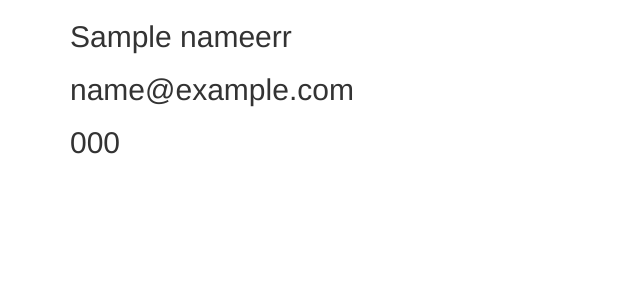
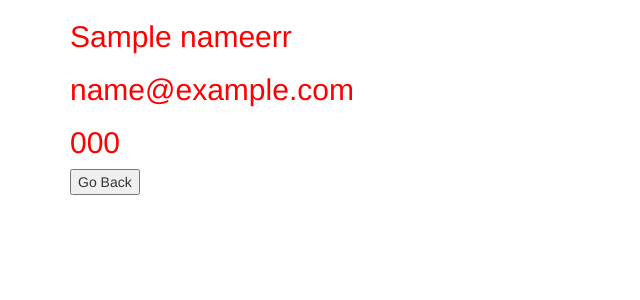
Before and after one commit to msuli1120/contactbookphp, a PHP site: template views/invalid.html.twig in a window 1280 px wide. Shown: the top 300 px of the page, without its empty margins (0-640 px from the left). Run offline with PHP 8.4, Linux system fonts and the light colour scheme; the template is opened without the code that fills it: most values are stand-ins (such as "Sample title", 1, 10 or a date in 2020); some libraries are stand-ins or nearby versions.

```diff
--- a/app/app.php
+++ b/app/app.php
@@ -7,8 +7,7 @@
 
   if(empty($_SESSION['list_of_contacts'])) {
     $_SESSION['list_of_contacts'] = array ();
-  }
-
+  };
 
   $app = new Silex\Application();
   $app->register(new Silex\Provider\TwigServiceProvider(), array(
@@ -17,7 +16,6 @@
 
   $app->get("/", function() use ($app) {
     $exist_con = array ();
-
     $adam = new Contact ("Adam", "Cafe", "friend", "206-000-0000", "adam@mail.com", "0000 1st Ave, Seattle WA", "friends" );
     $bob = new Contact ("Bob", "Uber", "friend", "206-000-0001", "bob@mail.com", "0001 1st Ave, Seattle WA", "friends" );
     $ceaser = new Contact ("Ceaser", "Restaurant", "friend", "206-000-0002", "ceaser@mail.com", "0002 1st Ave, Seattle WA", "friends" );
@@ -57,7 +55,7 @@
     $srt = array ();
     $sort_name = $_POST['sortName'];
     foreach(Contact::getContactList() as $contact) {
-      if ($sort_name === $contact->getGroup()){
+      if ($sort_name == $contact->getGroup()){
         array_push($srt, $contact);
       };
     };
--- a/src/Contact.php
+++ b/src/Contact.php
@@ -79,11 +79,9 @@
       array_push($_SESSION['list_of_contacts'], $this);
     }
 
-
     static function getContactList () {
       return $_SESSION['list_of_contacts'];
     }
-
 
     static function delete () {
       session_destroy();
--- a/views/head.html.twig
+++ b/views/head.html.twig
@@ -3,7 +3,7 @@
   <head>
     <meta charset="utf-8">
     <link rel="stylesheet" href="https://maxcdn.bootstrapcdn.com/bootstrap/3.3.7/css/bootstrap.min.css"integrity="sha384-BVYiiSIFeK1dGmJRAkycuHAHRg32OmUcww7on3RYdg4Va+PmSTsz/K68vbdEjh4u" crossorigin="anonymous">
-    <!-- <link href="/css/styles.css" rel="stylesheet" type="text/css"> -->
+    <link href="/css/styles.css" rel="stylesheet" type="text/css">
     <title>Contact Book</title>
   </head>
   <body>
--- a/views/index.html.twig
+++ b/views/index.html.twig
@@ -67,6 +67,7 @@
         <input id="sortName" name="sortName" type="text">
         <button class="btn bg-warning">Sort</button>
       </form>
+
     {% endif %}
 
       <form action="/delete_all" method="post">
--- a/views/invalid.html.twig
+++ b/views/invalid.html.twig
@@ -1,6 +1,10 @@
 {% include 'head.html.twig' %}
 
-<h2>{{ nameerr }}</h2>
-<h2>{{ emailerr }}</h2>
-<h2>{{ phoneerr }}</h2>
+<h2 class="invalid">{{ nameerr }}</h2>
+<h2 class="invalid">{{ emailerr }}</h2>
+<h2 class="invalid">{{ phoneerr }}</h2>
+
+<form action="/" method="get">
+  <button type="submit">Go Back</button>
+</form>
 {% include 'foot.html.twig' %}
--- /dev/null
+++ b/web/css/styles.css
@@ -0,0 +1,3 @@
+h2.invalid {
+  color: red;
+}
```
